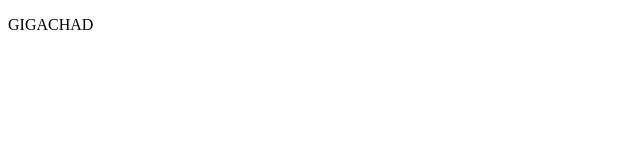
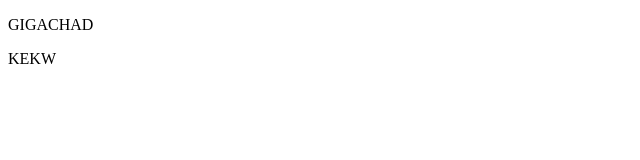
Before and after one commit to Mawoyale/new-repo, a plain HTML site: page index.html in a window 1280 px wide. Shown: the full height of the page, 0-640 px from the left. Drawn offline with Linux system fonts and the light colour scheme.

Commit message:
add KEKW

```diff
--- a/index.html
+++ b/index.html
@@ -3,6 +3,7 @@
   <head>
     <body>
       <p>GIGACHAD</p>
+      <p>KEKW</p>
     </body>
   </head>
 </html>
```
